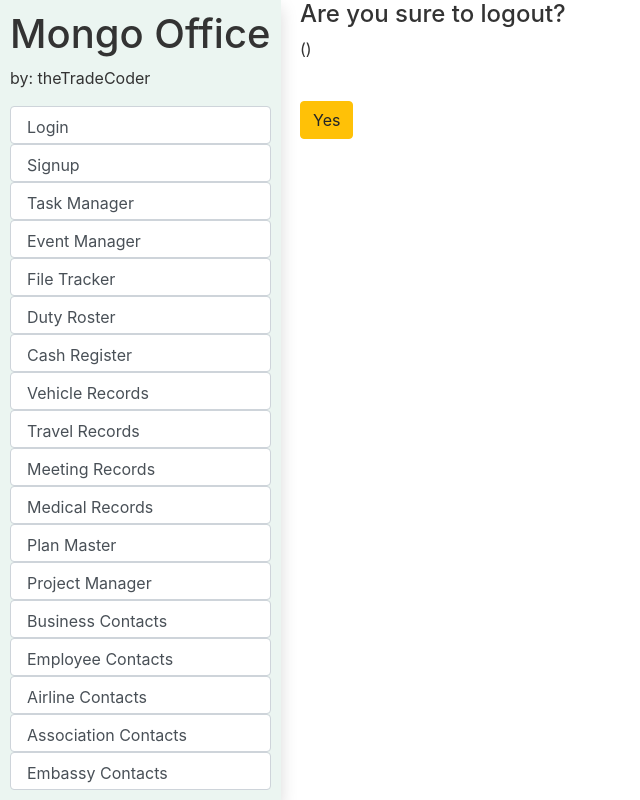
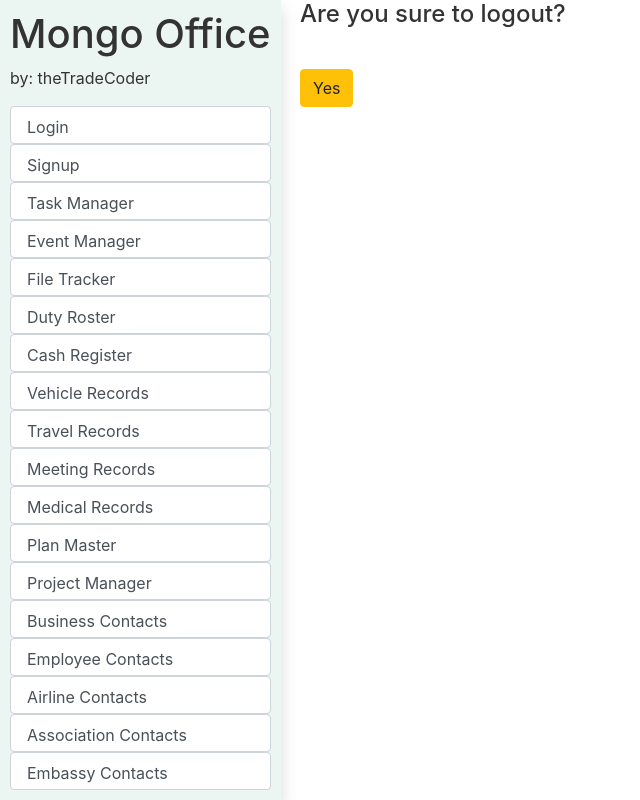
Before and after one commit to mydigita/mongo-office, a React (Create React App) app: page /mongo-office/logout in a window 1280 px wide. Shown: the whole page, without its empty margins (0-640 px from the left). Built offline with nearby package versions, Linux system fonts and the light colour scheme.

Commit message:
local update

```diff
--- a/src/App.js
+++ b/src/App.js
@@ -4,20 +4,17 @@ import SideNav from "./components/side-nav.component";
 import TaskManager from "./components/task-manager.component";
 import UserForm from "./components/users.component";
 import UserLogin from "./components/login.component";
-import {AccountUser, UserContext} from './components/user-context';
 import Logout from './components/logout.component'
 
 function App() {
 
   return (
     <Router>
-      <AccountUser>
           <SideNav />
           <Route path="/mongo-office/accounts/signup" component={UserForm}/>
           <Route path="/mongo-office/accounts/login" component={UserLogin}/>
           <Route path="/mongo-office/task-manager/" exact component={TaskManager}/>
           <Route path="/mongo-office/logout/" component={Logout}/>
-      </AccountUser>
     </Router>
   );
 }
--- a/src/components/login.component.js
+++ b/src/components/login.component.js
@@ -1,6 +1,5 @@
-import React, {useState, useContext} from 'react';
+import React, {useState} from 'react';
 import axios from 'axios';
-import {UserContext} from "./user-context";
 import "bootstrap/dist/css/bootstrap.min.css";
 import "bootstrap/dist/js/bootstrap.bundle.js";
 import "jquery/dist/jquery.js";
@@ -9,8 +8,10 @@ import "../App.css";
 export default function UserLogin(){
     const [username, setUsername]=useState("");
     const [password, setPassword]=useState("");
-    const [userid, setUserid] = useContext(UserContext);
-    const [user, setUser] = useContext(UserContext);
+    const [user, setUser] =  useState("");
+    const [userid, setUserid]= useState("");
+    const localStorateItems = [];
+
 
     function onChangeUsername(e){
         setUsername(e.target.value);
@@ -28,16 +29,21 @@ export default function UserLogin(){
             if(data.data.username){
                 setUserid(data.data.userid);
                 setUser(data.data.username);
-
                 window.location.assign('/mongo-office/task-manager/');
 
             }else{window.alert('incorrect information!')}
         })
+
         .catch(err=>window.alert(err))
 
     }
-    if(!localStorage.getItem('userid')){
-        localStorage.setItem('userid', userid);
+
+    localStorateItems.push(userid);
+    localStorateItems.push(user);
+
+    if(!localStorage.getItem('items')){
+        localStorage.setItem('items', JSON.stringify(localStorage));
+        console.log(localStorateItems);
     }
 
     return(
--- a/src/components/logout.component.js
+++ b/src/components/logout.component.js
@@ -1,16 +1,14 @@
-import React, {useContext} from 'react';
-import {UserContext} from './user-context';
+import React from 'react';
 import 'bootstrap/dist/css/bootstrap.min.css';
 import 'bootstrap/dist/js/bootstrap.bundle';
 import 'jquery/dist/jquery';
 
 export default function Logout(){
-    const [userid, setUserid] = useContext(UserContext);
-    const [user, setUser] = useContext(UserContext);
+    const userid = localStorage.getItem('user');
+
     function onSubmitLogoutTrue(e){
         e.preventDefault();
-        setUserid("");
-        setUser("");
+        localStorage.setItem('userid', "");
         window.location = '/mongo-office/';
     }
 
@@ -18,7 +16,7 @@ export default function Logout(){
         <div className="body-part">
             <form onSubmit={onSubmitLogoutTrue}>
                 <h4>Are you sure to logout?</h4>
-                <p>{user} ({userid})</p> <br/>
+                <p> {userid}</p> <br/>
                 <button type="submit" className="btn btn-warning">Yes</button>
             </form>
 
--- a/src/components/task-manager.component.js
+++ b/src/components/task-manager.component.js
@@ -1,5 +1,4 @@
-import React, {useContext} from 'react';
-import {UserContext} from './user-context';
+import React  from 'react';
 import "bootstrap/dist/css/bootstrap.min.css";
 import "bootstrap/dist/js/bootstrap.bundle.js";
 import "jquery/dist/jquery.js";
@@ -7,27 +6,26 @@ import "../App.css";
 
 
 export default function TaskManager(){
-    const [userid, setUserid] = useContext(UserContext);
-    const [user, setUser] = useContext(UserContext);
+    const userid =  localStorage.getItem('userid');
     function onSubmitAddTask(e){
         e.preventDefault();
     }
     return(
         <div className="body-part">
             <div>
-            <h1 className="text-center">Task Manager {localStorage.getItem('userid')}</h1>
+            <h1 className="text-center">Task Manager {userid}</h1>
                 <hr/>
             </div>
             <div>
-            <ul class="nav nav-tabs pt-2">
-                <li class="nav-item">
-                    <a class="nav-link active primary" data-toggle="tab" href="#view">View Task</a>
+            <ul className="nav nav-tabs pt-2">
+                <li className="nav-item">
+                    <a className="nav-link active primary" data-toggle="tab" href="#view">View Task</a>
                 </li>
-                <li class="nav-item">
-                    <a class="nav-link warning" data-toggle="tab" href="#add">Add Task</a>
+                <li className="nav-item">
+                    <a className="nav-link warning" data-toggle="tab" href="#add">Add Task</a>
                 </li>
-                <li class="nav-item">
-                    <a class="nav-link danger" data-toggle="tab" href="#edit">Edit Task</a>
+                <li className="nav-item">
+                    <a className="nav-link danger" data-toggle="tab" href="#edit">Edit Task</a>
                 </li>
             </ul>
 
--- a/src/components/user-context.js
+++ /dev/null
@@ -1,13 +0,0 @@
-import React, {createContext, useState} from 'react';
-
-export const UserContext = createContext();
-
-export const AccountUser=(props)=>{
-    const [userid, setUserid]= useState("");
-    const [user, setUser] = useState("");
-    return(
-        <UserContext.Provider value= {[userid, setUserid, user, setUser]}>
-            {props.children}
-        </UserContext.Provider>
-    );
-}
```
